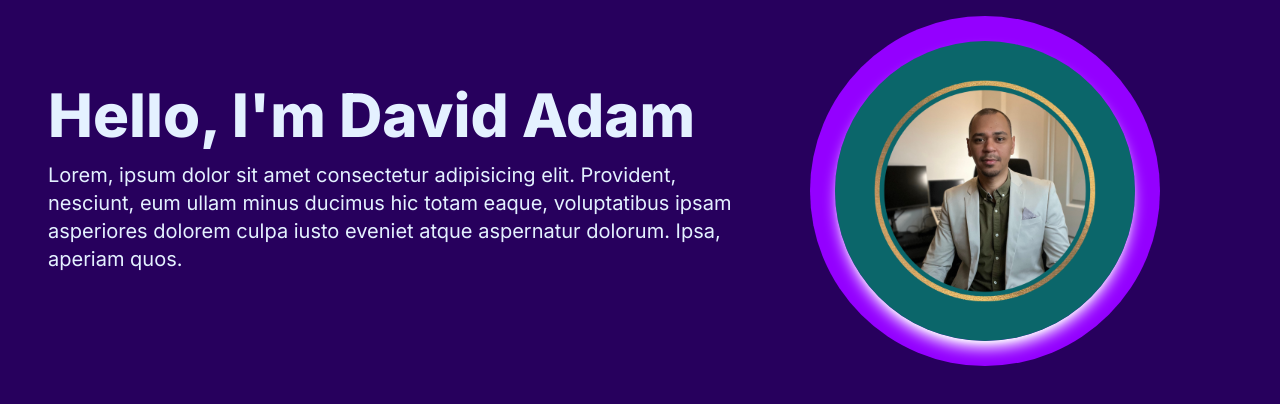
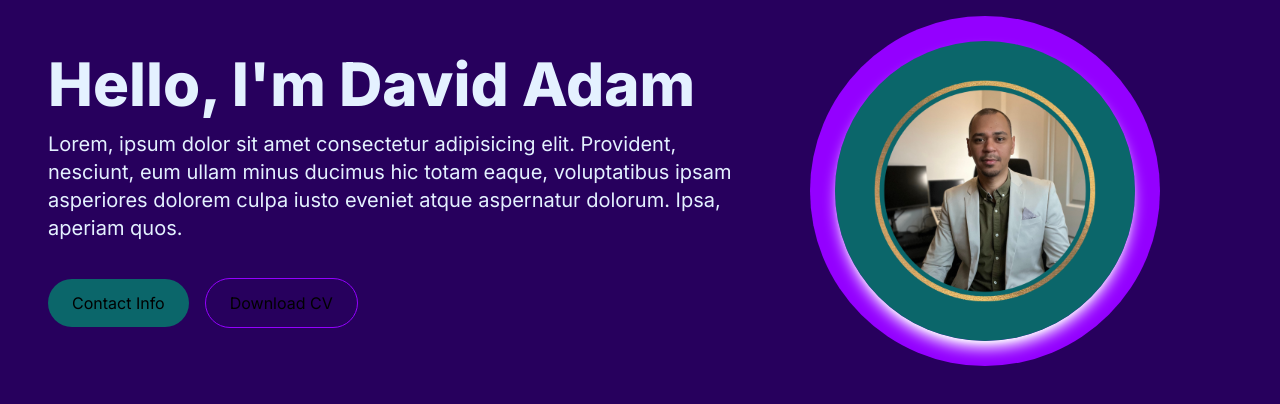
Before and after one commit to DavidAdam1323/my_portfolio_project, a Next.js app: page / in a window 1280 px wide. Shown: the top 404 px of the page. Built offline with nearby package versions, Linux system fonts and the light colour scheme.

Commit message:
Contact Info and Download CV buttons added in HeroSection component

```diff
--- a/src/app/components/HeroSection.jsx
+++ b/src/app/components/HeroSection.jsx
@@ -15,6 +15,13 @@ const HeroSection = () => {
             ipsam asperiores dolorem culpa iusto eveniet atque aspernatur
             dolorum. Ipsa, aperiam quos.
           </p>
+          <div></div>
+          <button className="px-6 py-3 rounded-full mr-4 bg-[#0B666A] hover:bg-slate-400">
+            Contact Info
+          </button>
+          <button className="px-6 py-3 rounded-full bg-transparent hover:bg-slate-400 border border-[#9400FF] mt-3">
+            Download CV
+          </button>
         </div>
         <div className="col-span-5 place-self-center mt-4 lg:mt-0">
           <div className="rounded-full bg-[#9400FF] w-[310px] h-[310px] lg:w-[350px] lg:h-[350px] relative">
```
